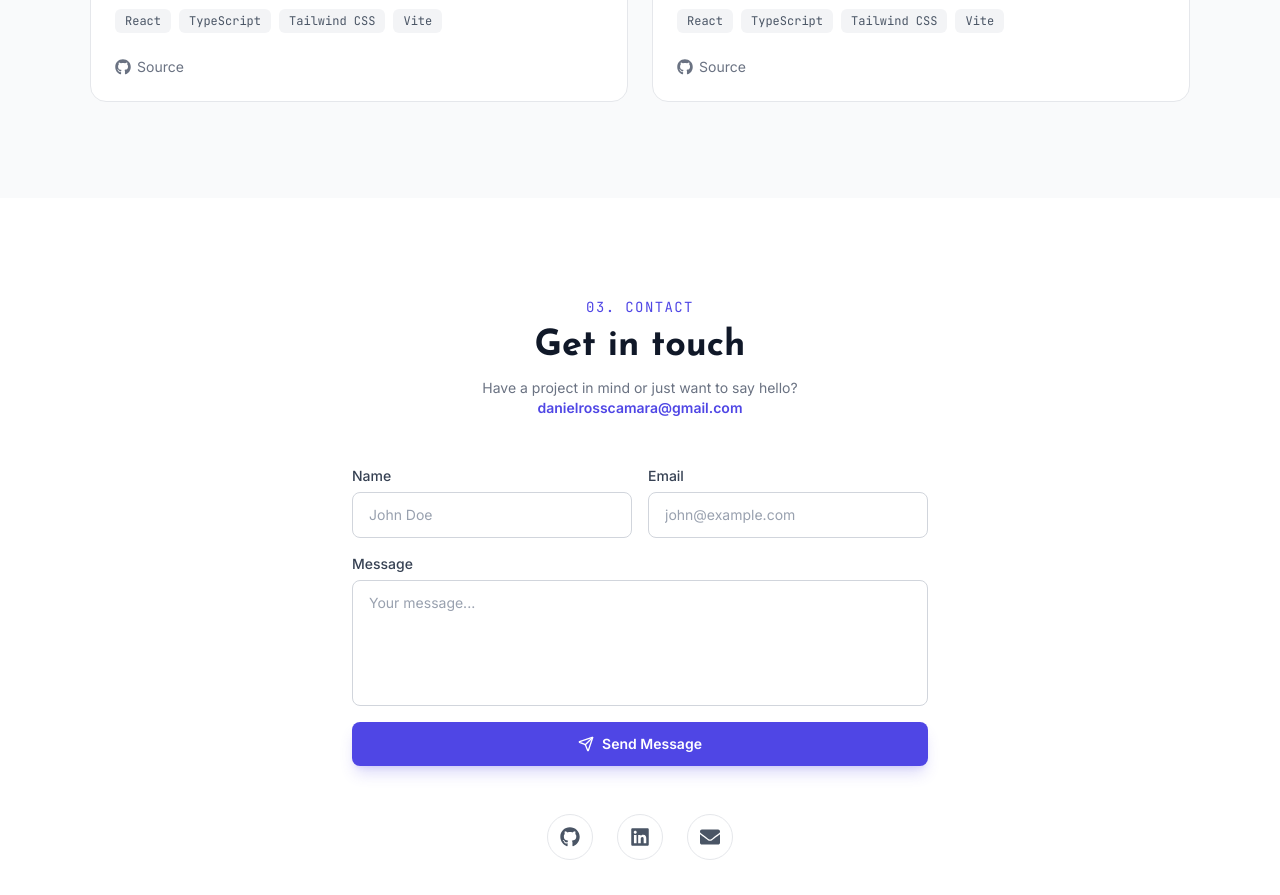
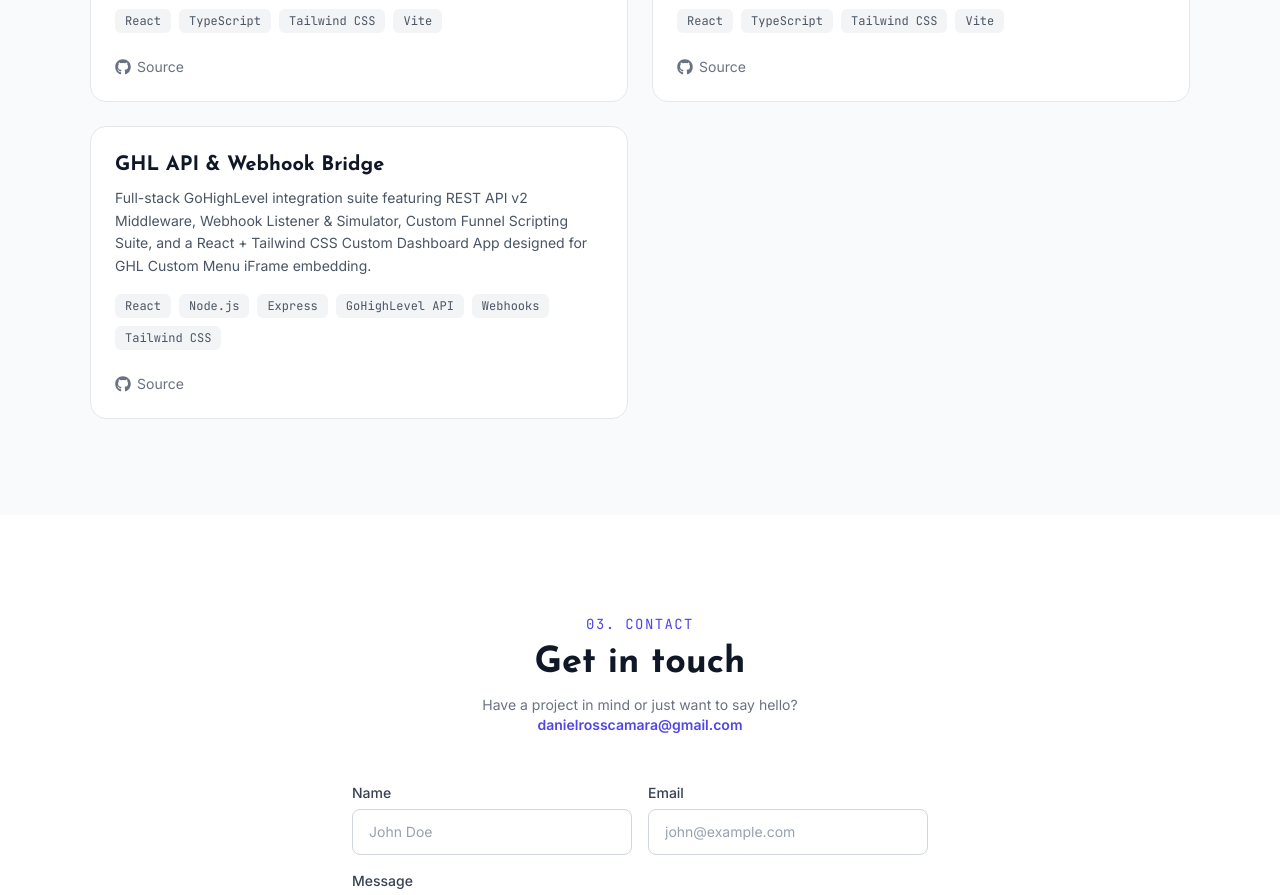
Before and after one commit to danielrosscamara/my-portfolio, a React (Vite) app: page / in a window 1280 px wide. Shown: the part 2920-3815 px from the top of the page. Built offline with nearby package versions, Linux system fonts and the light colour scheme.

Commit message:
add GHL API & Webhook Bridge project to portfolio data

```diff
--- a/src/data/portfolioData.ts
+++ b/src/data/portfolioData.ts
@@ -64,6 +64,15 @@ export const projects: Project[] = [
     githubUrl: 'https://github.com/danielrosscamara/my-portfolio',
     featured: true,
   },
+  {
+    id: 5,
+    title: 'GHL API & Webhook Bridge',
+    description: 'Full-stack GoHighLevel integration suite featuring REST API v2 Middleware, Webhook Listener & Simulator, Custom Funnel Scripting Suite, and a React + Tailwind CSS Custom Dashboard App designed for GHL Custom Menu iFrame embedding.',
+    techStack: ['React', 'Node.js', 'Express', 'GoHighLevel API', 'Webhooks', 'Tailwind CSS'],
+    liveUrl: '#',
+    githubUrl: 'https://github.com/danielrosscamara/ghl-api-webhook-bridge',
+    featured: true,
+  },
 ];
 
 export const skills: Skill[] = [
```
